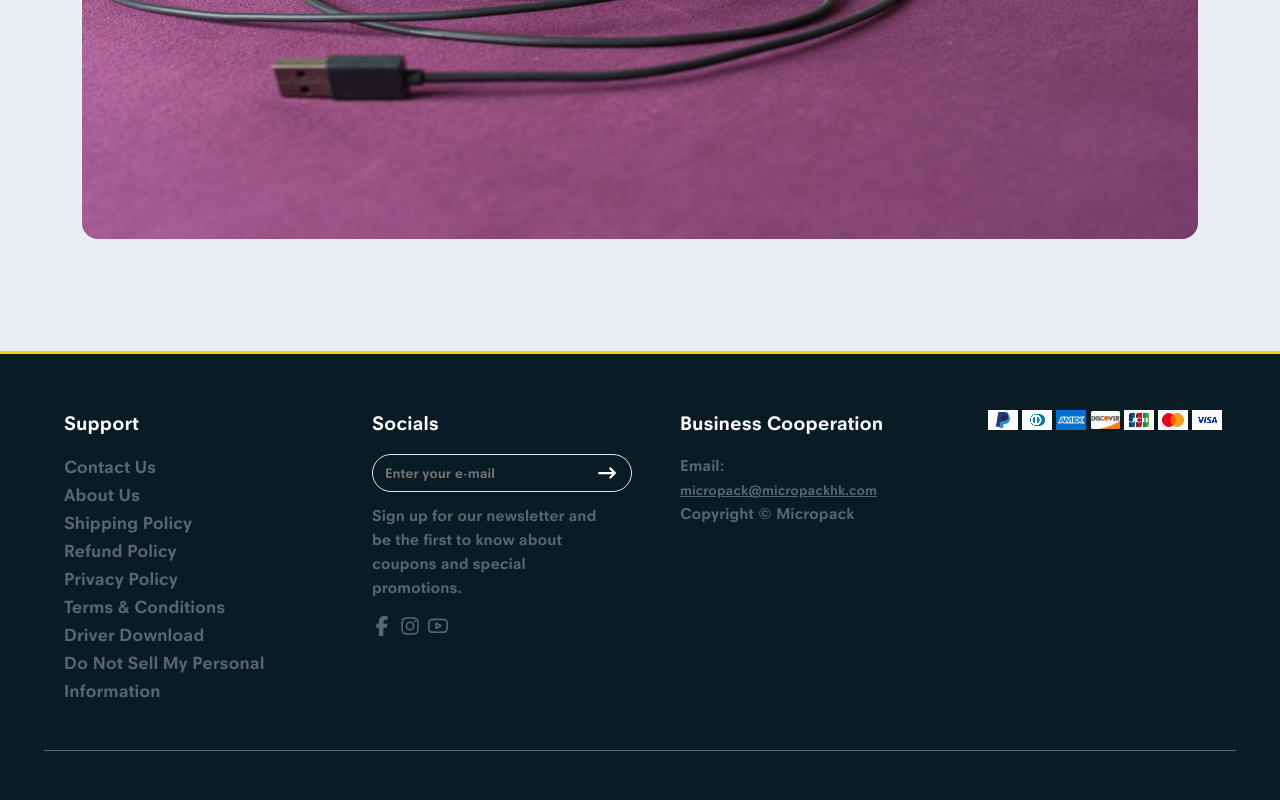
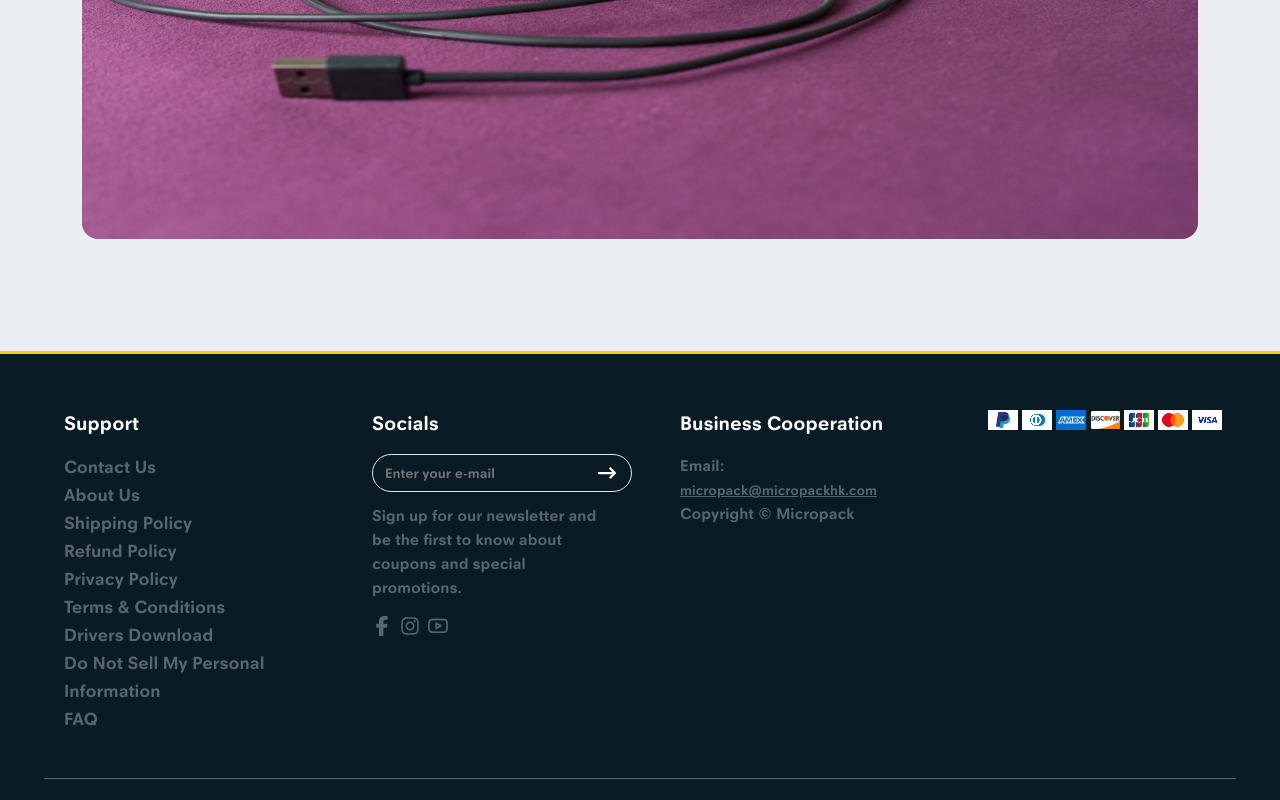
Before and after one commit to dev7-ngenit/micropack, a Next.js app: page / in a window 1280 px wide. Shown: the part 2048-2848 px from the top of the page. Built offline with nearby package versions, Linux system fonts and the light colour scheme; no server answers.

Commit message:
update: made the footer links working

```diff
--- a/src/components/shared/Footer/Support.jsx
+++ b/src/components/shared/Footer/Support.jsx
@@ -1,32 +1,66 @@
+import Link from "next/link";
+
 export default function Support() {
   return (
     <div>
       <h4 className="mb-4 text-xl text-white">Support</h4>
 
-      <p className="w-fit cursor-pointer duration-300 hover:text-[#EBEFF1]">
+      <div className="flex flex-col">
+        <Link
+          href="/contact-us"
+          className="w-fit cursor-pointer duration-300 hover:text-[#EBEFF1]"
+        >
           Contact Us
-      </p>
-      <p className="w-fit cursor-pointer duration-300 hover:text-[#EBEFF1]">
+        </Link>
+        <Link
+          href="/about-us"
+          className="w-fit cursor-pointer duration-300 hover:text-[#EBEFF1]"
+        >
           About Us
-      </p>
-      <p className="w-fit cursor-pointer duration-300 hover:text-[#EBEFF1]">
+        </Link>
+        <Link
+          href="/shipping-policy"
+          className="w-fit cursor-pointer duration-300 hover:text-[#EBEFF1]"
+        >
           Shipping Policy
-      </p>
-      <p className="w-fit cursor-pointer duration-300 hover:text-[#EBEFF1]">
+        </Link>
+        <Link
+          href="/refund-policy"
+          className="w-fit cursor-pointer duration-300 hover:text-[#EBEFF1]"
+        >
           Refund Policy{" "}
-      </p>
-      <p className="w-fit cursor-pointer duration-300 hover:text-[#EBEFF1]">
+        </Link>
+        <Link
+          href="/privacy-policy"
+          className="w-fit cursor-pointer duration-300 hover:text-[#EBEFF1]"
+        >
           Privacy Policy
-      </p>
-      <p className="w-fit cursor-pointer duration-300 hover:text-[#EBEFF1]">
+        </Link>
+        <Link
+          href="/terms-and-conditions"
+          className="w-fit cursor-pointer duration-300 hover:text-[#EBEFF1]"
+        >
           Terms & Conditions
-      </p>
-      <p className="w-fit cursor-pointer duration-300 hover:text-[#EBEFF1]">
-        Driver Download
-      </p>
-      <p className="w-fit cursor-pointer duration-300 hover:text-[#EBEFF1]">
+        </Link>
+        <Link
+          href="/drivers-download"
+          className="w-fit cursor-pointer duration-300 hover:text-[#EBEFF1]"
+        >
+          Drivers Download
+        </Link>
+        <Link
+          href="/ccpa-opt-out"
+          className="w-fit cursor-pointer duration-300 hover:text-[#EBEFF1]"
+        >
           Do Not Sell My Personal Information
-      </p>
+        </Link>
+        <Link
+          href="/faq"
+          className="w-fit cursor-pointer duration-300 hover:text-[#EBEFF1]"
+        >
+          FAQ
+        </Link>
+      </div>
     </div>
   );
 }
```
Lines whose indentation alone changed are shown as unchanged.
